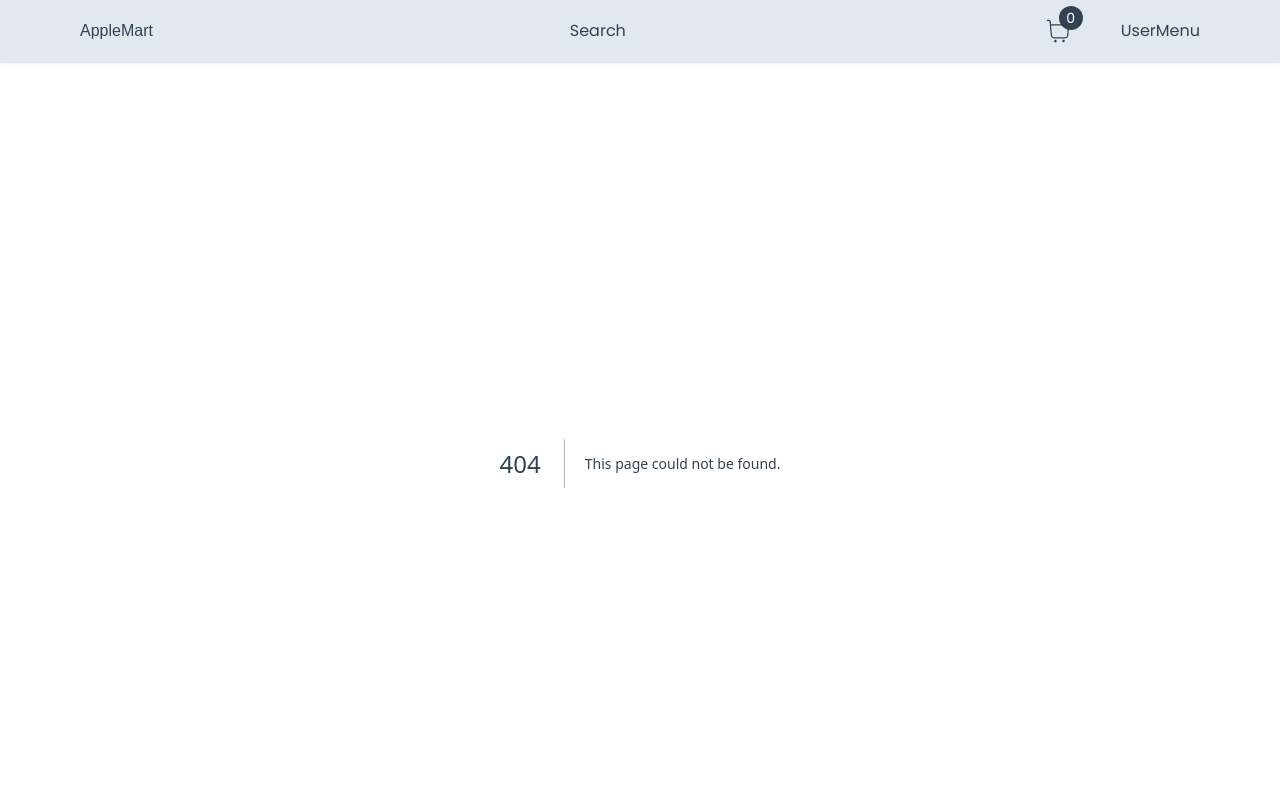
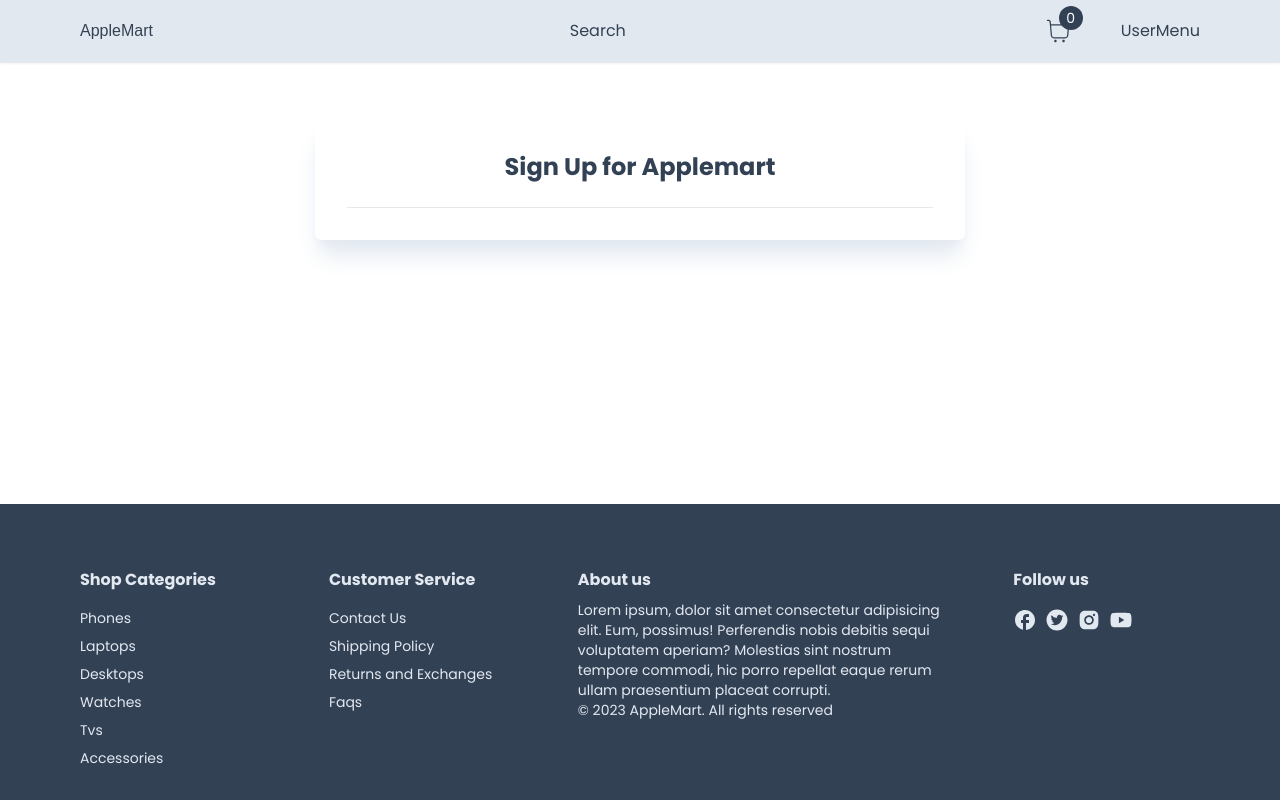
Before and after one commit to abdurrahman720/applemart, a Next.js app: page /register in a window 1280 px wide. Before the commit this address had no page. Shown: the top 800 px of the page. Built offline with nearby package versions, Linux system fonts and the light colour scheme; a web font is replaced by a local one.

Commit message:
nextAuth

```diff
--- /dev/null
+++ b/app/components/FormWrap.tsx
@@ -0,0 +1,12 @@
+const FormWrap = ({children}: {children:React.ReactNode}) => {
+    return (
+        <div className="min-h-fit h-full flex items-center justify-center pb-12 pt-14 ">
+            <div className="max-w-[650px] w-full flex flex-col gap-6 items-center shadow-xl shadow-slate-200 rounded-md p-4 md:p-8">
+            {children}
+            </div>
+
+        </div>
+     );
+}
+
+export default FormWrap;
--- /dev/null
+++ b/app/components/inputs/Input.tsx
@@ -0,0 +1,29 @@
+"use client"
+
+import { FieldErrors, FieldValues, UseFormRegister } from "react-hook-form";
+
+interface InputProps{
+    id: string;
+    label: string;
+    type?: string;
+    disabled?: boolean;
+    required?: boolean;
+    register: UseFormRegister<FieldValues>;
+    errors: FieldErrors
+}
+
+const Input:React.FC<InputProps> = ({id, label, type, disabled,required, register, errors}) => {
+    return (
+        <div className="w-full relative">
+            <input className={`peer w-full p-4 pt-6 outline-none bg-white font-light border-2 rounded-md transition disabled:opacity-70 disabled:cursor-not-allowed  ${errors[id] ? 'border-rose-400' : 'border-slate-300'} ${errors[id] ? 'focus:border-rose-400' : "focus:border-slate-300 "}`} autoComplete="off"  type={type} id={id}
+            disabled={disabled} {...register(id,{required})} placeholder=""
+            />
+            <label htmlFor={id} className="absolute cursor-text text-md duration-150 transform -translate-y-3 top-5 z-10 origin-[0] left-4 peer-placeholder-shown:scale-100 peer-placeholder-shown:translate-y-0 peer-focus:scale-75 peer-focus:translate-y-4">
+                {label}
+            </label>
+
+        </div>
+     );
+}
+
+export default Input;
--- /dev/null
+++ b/app/register/RegisterForm.tsx
@@ -0,0 +1,14 @@
+"use client"
+
+import Heading from "../components/Heading";
+
+const RegisterForm = () => {
+    return (
+        <>
+            <Heading title="Sign Up for Applemart" />
+            <hr className="bg-slate-300 w-full h-px" />
+        </>
+     );
+}
+
+export default RegisterForm;
--- /dev/null
+++ b/app/register/page.tsx
@@ -0,0 +1,15 @@
+import Container from "../components/Container";
+import FormWrap from "../components/FormWrap";
+import RegisterForm from "./RegisterForm";
+
+const Register = () => {
+    return (
+        <Container>
+            <FormWrap>
+                <RegisterForm />
+            </FormWrap>
+        </Container>
+     );
+}
+
+export default Register;
--- a/package.json
+++ b/package.json
@@ -23,6 +23,7 @@
     "postcss": "8.4.31",
     "react": "18.2.0",
     "react-dom": "18.2.0",
+    "react-hook-form": "^7.48.2",
     "react-hot-toast": "^2.4.1",
     "react-icons": "^4.12.0",
     "tailwindcss": "3.3.5",
```
Also changed, not shown: 1 other file (tests, documents, lock files or other folders).
